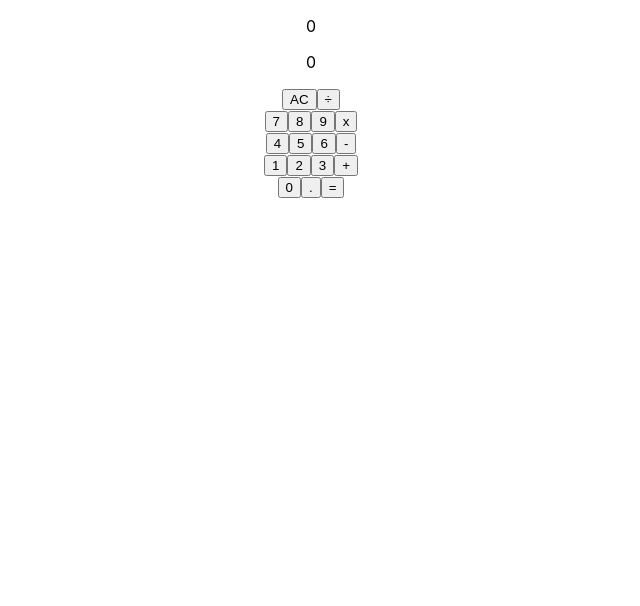
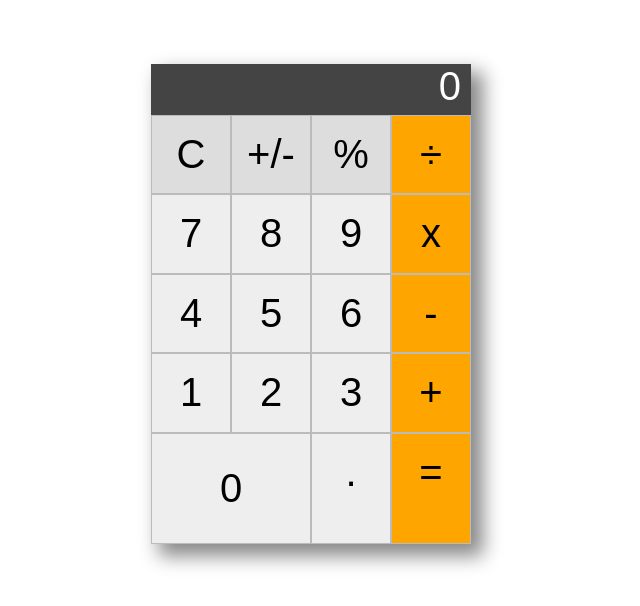
Before and after one commit to raidzklart/fcc-calculator, a React (Create React App) app: page / in a window 1280 px wide. Shown: the top 606 px of the page, without its empty margins (329-969 px from the left). Built offline with nearby package versions, Linux system fonts and the light colour scheme.

Commit message:
Implement CSS, update logic

```diff
--- a/src/App.css
+++ b/src/App.css
@@ -1,7 +1,78 @@
-.App {
-  text-align: center;
+body {
+  padding-top: 5%;
 }
 
-.buttons {
-  display: inline-grid;
+.calculator {
+  background-color: transparent;
+  font-family: Arial, Helvetica, sans-serif;
+  margin: 0px auto;
+  width: 25%;
+  height: 60vh;
+  text-align: center;
+  font-size: 40px;
+  display: grid;
+  grid-template-columns: repeat(4, 1fr);
+  grid-auto-rows: minmax(50px, auto);
+  box-shadow: 10px 10px 18px 2px #888888;
 }
+
+#display {
+  text-align: end;
+  padding-right: 10px;
+  background-color: #444;
+  color: #ffffff;
+  grid-column: 1/5;
+  padding-bottom: 5% 0;
+}
+
+.zero {
+  grid-column: 1/3;
+}
+
+.btn {
+  background-color: #eee;
+  border: solid 1px #bbb;
+  padding: 20% 0;
+}
+
+.top-row {
+  background-color: #ddd;
+}
+
+.btn:hover {
+  background-color: #ccc;
+}
+
+.top-row:hover {
+  background-color: #bbb;
+}
+
+.operator {
+  background-color: orange;
+}
+
+.operator:hover {
+  background-color: rgb(177, 115, 0);
+}
+
+@media only screen and (max-width: 960px) {
+  .calculator {
+    margin-top: 10%;
+    width: 30%;
+  }
+}
+
+@media only screen and (max-width: 800px) {
+  .calculator {
+    margin-top: 10%;
+    width: 40%;
+  }
+}
+
+@media only screen and (max-width: 600px) {
+  .calculator {
+    margin-top: 10%;
+    width: 60%;
+    min-width: 300px;
+  }
+}
--- a/src/App.js
+++ b/src/App.js
@@ -2,10 +2,10 @@ import './App.css';
 import React, { Component } from 'react'
 
 const initialState = {
-  screen: 0,
-  left: null,
-  operation: null,
-  input: 0
+  value: null,
+  displayValue: '',
+  operator: null,
+  waitingForOperand: false
 };
 export default class App extends Component {
   constructor(props) {
@@ -13,83 +13,106 @@ export default class App extends Component {
     this.state = initialState;
   }
 
-  numberClick(num) {
-    if (this.state.screen === 0 || this.state.operation !== null) {
-      this.setState({ screen: num });
+  clear() {
+    this.setState({
+      displayValue: ''
+    });
+  }
+  sign() {
+    this.state.displayValue.charAt(0) === '-' ? this.setState({ displayValue: this.state.displayValue.slice(1) }) : this.setState({ displayValue: `-${this.state.displayValue}` });
+  }
+  percent() {
+    this.setState({ displayValue: `${parseFloat(this.state.displayValue) / 100}` })
+  }
+  append(number) {
+    const { displayValue, waitingForOperand } = this.state
+    if (waitingForOperand) {
+      this.setState({
+        displayValue: number,
+        waitingForOperand: false
+      })
     } else {
-      this.setState({ screen: this.state.screen + num })
+      this.setState({
+        displayValue: displayValue === '0' ? number : displayValue + number
+      })
     }
-    if (this.state.input === '0') {
-      this.setState({ input: '' });
+  }
+  dot() {
+    const { waitingForOperand } = this.state
+    if (waitingForOperand) {
+
     }
-    this.setState({ input: '' + this.state.input + num });
+    if (this.state.displayValue === '') {
+      this.append('0.');
+    }
+    else if (this.state.displayValue.indexOf('.') === -1) {
+      this.append('.');
+      this.setState({ waitingForOperand: false })
+    }
   }
-
-  clearScreen() {
+  setPrevious() {
     this.setState({
-      screen: 0,
-      input: ''
+      previous: this.state.displayValue,
+      operatorClicked: true
     });
   }
 
-  handleAdd() {
-    if (this.state.left === null) {
-      this.setState({ operation: '+' });
-      this.setState({ left: this.state.screen })
+  performOperation(nextOperator) {
+    const { displayValue, operator, value } = this.state
+    const nextValue = parseFloat(displayValue);
+
+    const operations = {
+      '/': (prevValue, nextValue) => prevValue / nextValue,
+      '*': (prevValue, nextValue) => prevValue * nextValue,
+      '-': (prevValue, nextValue) => prevValue - nextValue,
+      '+': (prevValue, nextValue) => prevValue + nextValue,
+      '=': (prevValue, nextValue) => nextValue
     }
-    this.setState({ input: this.state.input + " + " })
-    console.log(this.state.left, this.state.operation);
-  }
-  handleDecimal() {
 
-  }
-  handleEvaluation() {
-    let currentScreen = this.state.screen;
-    let output = Number(this.state.left) + Number(currentScreen);
-    if (this.state.operation === '+') {
-      this.setState({ screen: output });
-      this.setState({ operation: '=' });
+    if (value == null) {
+      this.setState({
+        value: nextValue
+      })
+    } else if (operator) {
+      const currentValue = value || 0
+      const computedValue = operations[operator](currentValue, nextValue);
+
+      this.setState({
+        value: computedValue,
+        displayValue: String(computedValue)
+      })
     }
-    this.setState({ input: this.state.input + " = " + output });
+    this.setState({
+      waitingForOperand: true,
+      operator: nextOperator
+    })
   }
   render() {
     return (
-      <div className="App">
-        <div id="display">
-          <p id="input">{this.state.input}</p>
-          <p >{this.state.screen}</p>
+      <section>
+        <div className="calculator">
+          <div id="display">{this.state.displayValue === '' ? 0 : this.state.displayValue}</div>
+          <div className="btn top-row" id="clear" onClick={() => { this.clear() }}>C</div>
+          <div className="btn top-row" onClick={() => { this.sign() }}>+/-</div>
+          <div className="btn top-row" onClick={() => { this.percent() }}>%</div>
+          <div className="btn operator" id="divide" onClick={() => { this.performOperation('/') }}>÷</div>
+          <div className="btn" id="seven" onClick={() => { this.append('7') }}>7</div>
+          <div className="btn" id="eight" onClick={() => { this.append('8') }}>8</div>
+          <div className="btn" id="nine" onClick={() => { this.append('9') }}>9</div>
+          <div className="btn operator" id="multiply" onClick={() => { this.performOperation('*') }}>x</div>
+          <div className="btn" id="four" onClick={() => { this.append('4') }}>4</div>
+          <div className="btn" id="five" onClick={() => { this.append('5') }}>5</div>
+          <div className="btn" id="six" onClick={() => { this.append('6') }}>6</div>
+          <div className="btn operator" id="subtract" onClick={() => { this.performOperation('-') }}>-</div>
+          <div className="btn" id="one" onClick={() => { this.append('1') }}>1</div>
+          <div className="btn" id="two" onClick={() => { this.append('2') }}>2</div>
+          <div className="btn" id="three" onClick={() => { this.append('3') }}>3</div>
+          <div className="btn operator" id="add" onClick={() => { this.performOperation('+') }}>+</div>
+          <div className="zero btn" id="zero" onClick={() => { this.append('0') }}>0</div>
+          <div className="btn" id="decimal" onClick={() => { this.dot() }}>.</div>
+          <div className="btn operator" id="equals" onClick={() => { this.performOperation('=') }}>=</div>
         </div>
-        <div className="buttons">
-          <div className="top-row">
-            <button id="clear" onClick={() => { this.clearScreen() }}>AC</button>
-            <button id="divide">÷</button>
-          </div>
-          <div className="second-row">
-            <button id="seven" onClick={() => { this.numberClick(7) }}>7</button>
-            <button id="eight" onClick={() => { this.numberClick(8) }}>8</button>
-            <button id="nine" onClick={() => { this.numberClick(9) }}>9</button>
-            <button id="multiply">x</button>
-          </div>
-          <div className="third-row">
-            <button id="four" onClick={() => { this.numberClick(4) }}>4</button>
-            <button id="five" onClick={() => { this.numberClick(5) }}>5</button>
-            <button id="six" onClick={() => { this.numberClick(6) }}>6</button>
-            <button id="subtract">-</button>
-          </div>
-          <div className="fourth-row">
-            <button id="one" onClick={() => { this.numberClick(1) }}>1</button>
-            <button id="two" onClick={() => { this.numberClick(2) }}>2</button>
-            <button id="three" onClick={() => { this.numberClick(3) }}>3</button>
-            <button id="add" onClick={() => { this.handleAdd() }}>+</button>
-          </div>
-          <div className="bottom-row">
-            <button id="zero" onClick={() => { this.numberClick(0) }}>0</button>
-            <button id="decimal" onClick={() => { this.handleDecimal() }}>.</button>
-            <button id="equals" onClick={() => this.handleEvaluation()}>=</button>
-          </div>
-
-        </div>
-      </div>
+      </section>
     )
   }
 }
```
